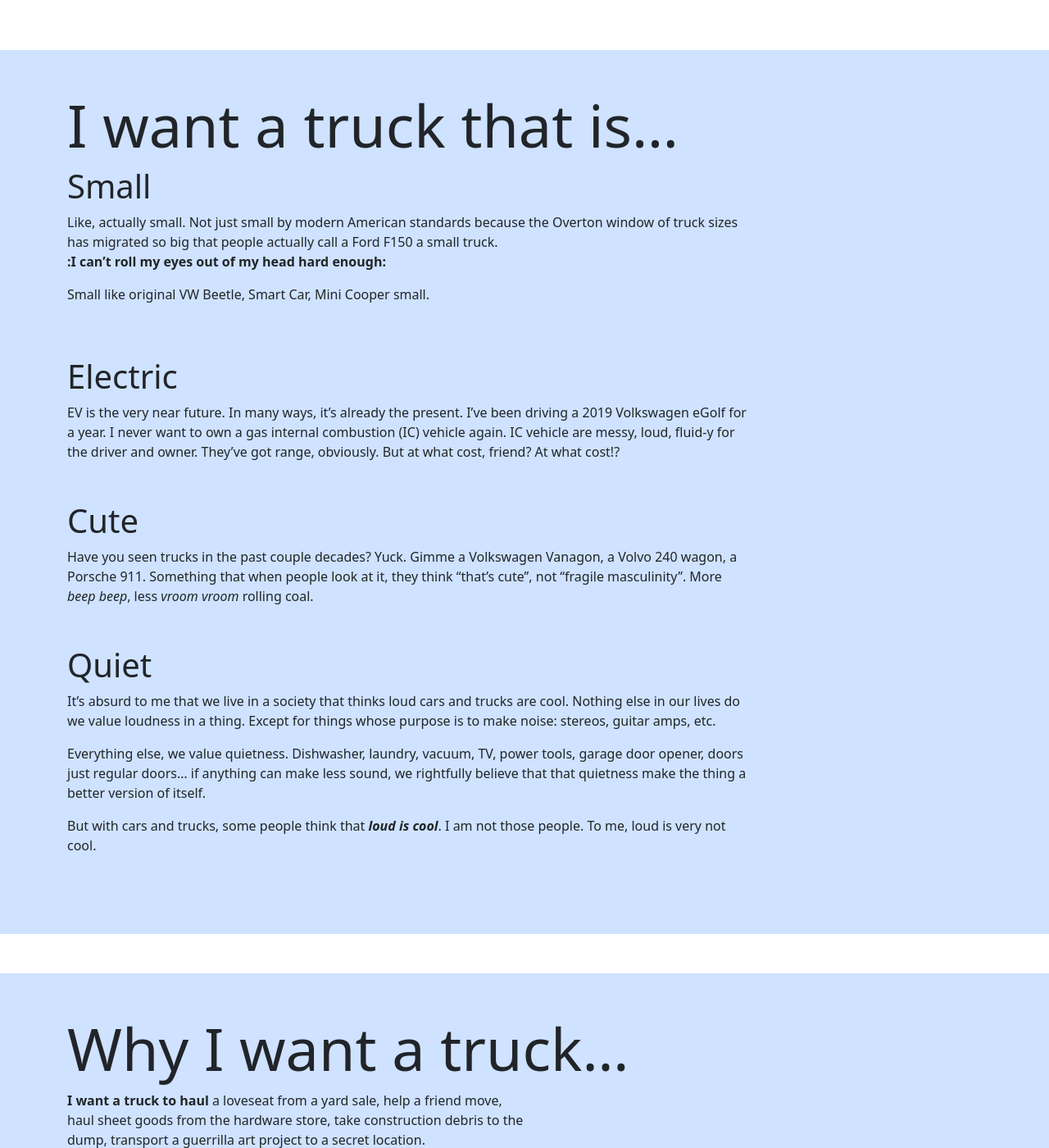
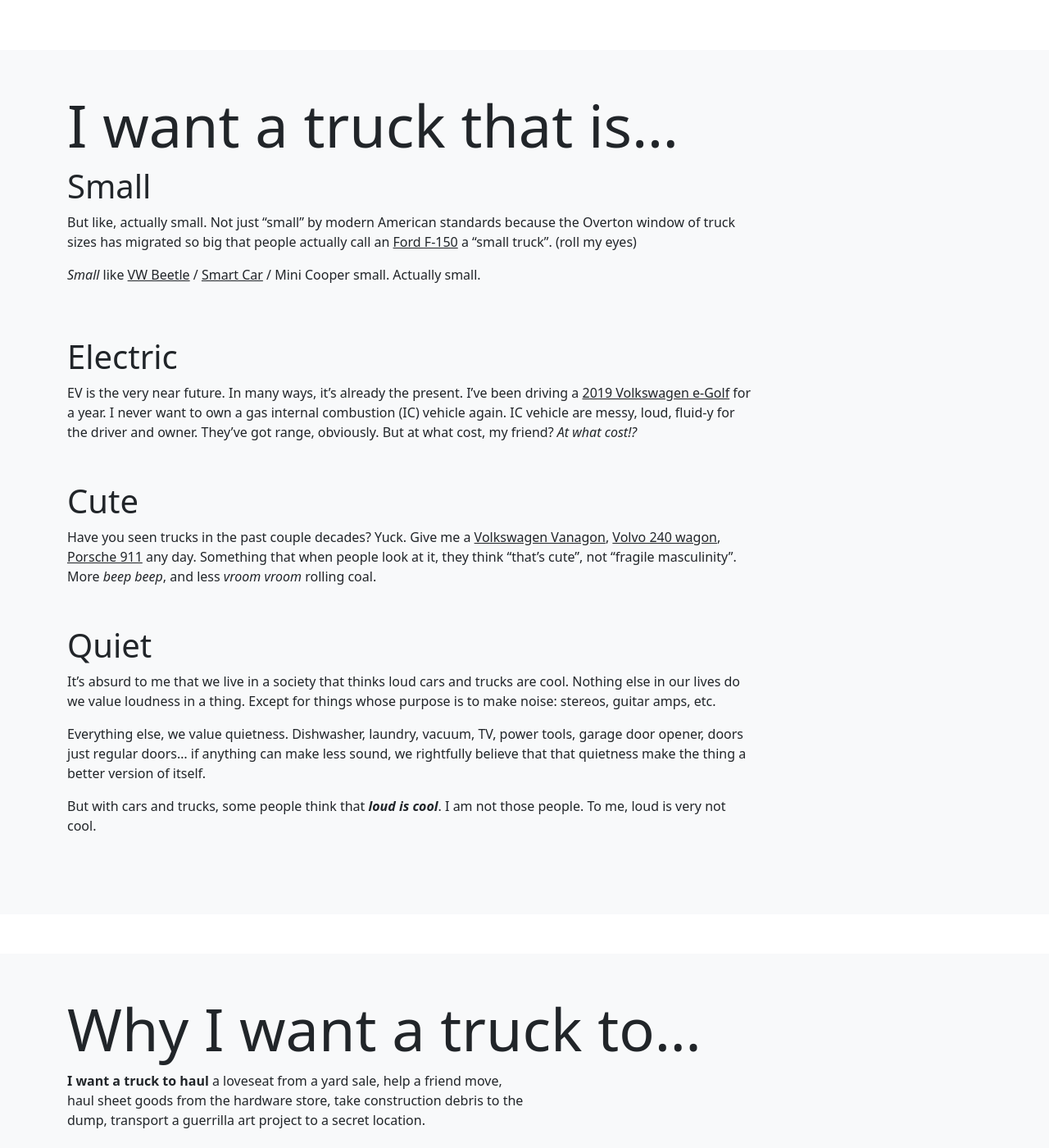
Before and after one commit to xoengineering/xo.engineering, a Jekyll site: the page built from index.html, in a window 1280 px wide and 1400 px high, scrolled down 501 px. Shown: the whole window at 82% size. Built offline with Jekyll 4.4.1, drawn with Linux system fonts in a browser that asks for light colours; some of the changed text lies outside the part shown.

Commit message:
Homepage links

```diff
--- a/index.html
+++ b/index.html
@@ -15,7 +15,7 @@
   <p><a href="/support" class="btn btn-lg btn-primary">I need your support</a></p>
 </div>
 
-<div class="bg-primary-subtle py-5 my-5">
+<div class="bg-body-tertiary py-5 my-5">
   <div class="container">
 
     <h2 class="display-2">I want a truck that is…</h2>
@@ -25,13 +25,19 @@
         <h3 class="display-6">Small</h3>
 
         <p>
-          Like, actually small.
-          Not just small by modern American standards because the Overton window of truck sizes has migrated so big that people actually call a Ford F150 a small truck.
-          <b class="d-block">:I can’t roll my eyes out of my head hard enough:</b>
+          But like, actually small.
+          Not just <q>small</q> by modern American standards because the Overton window of truck sizes has migrated so big that people actually call an
+          <a href="https://en.wikipedia.org/wiki/Ford_F-Series_(fourteenth_generation)" title="Ford F-Series (fourteenth generation 2021–present) - Wikipedia" target="_blank" class="text-reset">Ford F-150</a>
+           a <q>small truck</q>.
+          (roll my eyes)
         </p>
 
         <p>
-          Small like original VW Beetle, Smart Car, Mini Cooper small.
+          <i>Small</i> like
+          <a href="https://en.wikipedia.org/wiki/Volkswagen_Beetle" title="Volkswagen Beetle - Wikipedia" target="_blank" class="text-reset">VW Beetle</a> /
+          <a href="https://en.wikipedia.org/wiki/Smart_Fortwo#First_generation_(450_series;_1998)" title="Smart Fortwo - Wikipedia" target="_blank" class="text-reset">Smart Car</a> /
+          Mini Cooper small.
+          Actually small.
         </p>
       </div>
     </div>
@@ -43,12 +49,15 @@
         <p>
           EV is the very near future.
           In many ways, it’s already the present.
-          I’ve been driving a 2019 Volkswagen eGolf for a year.
+          I’ve been driving a
+          <a href="https://en.wikipedia.org/wiki/Volkswagen_Golf_Mk7#e-Golf" title="Volkswagen Golf Mk7 - Wikipedia" target="_blank" class="text-reset">2019 Volkswagen e-Golf</a>
+          for a year.
+
           I never want to own a gas internal combustion (IC) vehicle again.
           IC vehicle are messy, loud, fluid-y for the driver and owner.
           They’ve got range, obviously.
-          But at what cost, friend?
-          At what cost!?
+          But at what cost, my friend?
+          <i>At what cost!?</i>
         </p>
       </div>
 
@@ -58,9 +67,13 @@
         <p>
           Have you seen trucks in the past couple decades?
           Yuck.
-          Gimme a Volkswagen Vanagon, a Volvo 240 wagon, a Porsche 911.
+          Give me a
+          <a href="https://en.wikipedia.org/wiki/Volkswagen_Type_2_(T3)" title="Volkswagen Type 2 (T3) - Wikipedia" target="_blank" class="text-reset">Volkswagen Vanagon</a>,
+          <a href="https://en.wikipedia.org/wiki/Volvo_200_Series" title="Volvo 200 Series - Wikipedia" target="_blank" class="text-reset">Volvo 240 wagon</a>,
+          <a href="https://en.wikipedia.org/wiki/Porsche_911_(964)" title="Porsche 911 (964) - Wikipedia"  target="_blank" class="text-reset">Porsche 911</a>
+          any day.
           Something that when people look at it, they think <q>that’s cute</q>, not <q>fragile masculinity</q>.
-          More <i>beep beep</i>, less <i>vroom vroom</i> rolling coal.
+          More <i>beep beep</i>, and less <i>vroom vroom</i> rolling coal.
         </p>
       </div>
 
@@ -92,9 +105,9 @@
 </div>
 
 
-<div class="bg-primary-subtle py-5 my-5">
+<div class="bg-body-tertiary py-5 my-5">
   <div class="container">
-    <h2 class="display-2">Why I want a truck…</h2>
+    <h2 class="display-2">Why I want a truck to…</h2>
 
     <div class="col-12 col-md-9 col-lg-6">
       <p>
@@ -116,9 +129,9 @@
   </div>
 </div>
 
-<div class="bg-primary-subtle py-5 my-5">
+<div class="bg-body-tertiary py-5 my-5">
   <div class="container">
-    <h2 class="display-2">Why I’m making a truck…</h2>
+    <h2 class="display-2">I’m making a truck because…</h2>
 
     <div class="col-12 col-md-9 col-lg-6">
 
@@ -146,3 +159,10 @@
     </div>
   </div>
 </div>
+
+<div class="bg-info-subtleX py-5 my-5">
+  <div class="container">
+
+    <h2 class="display-1 fw-bold">Drive small.</h2>
+  </div>
+</div>
```
